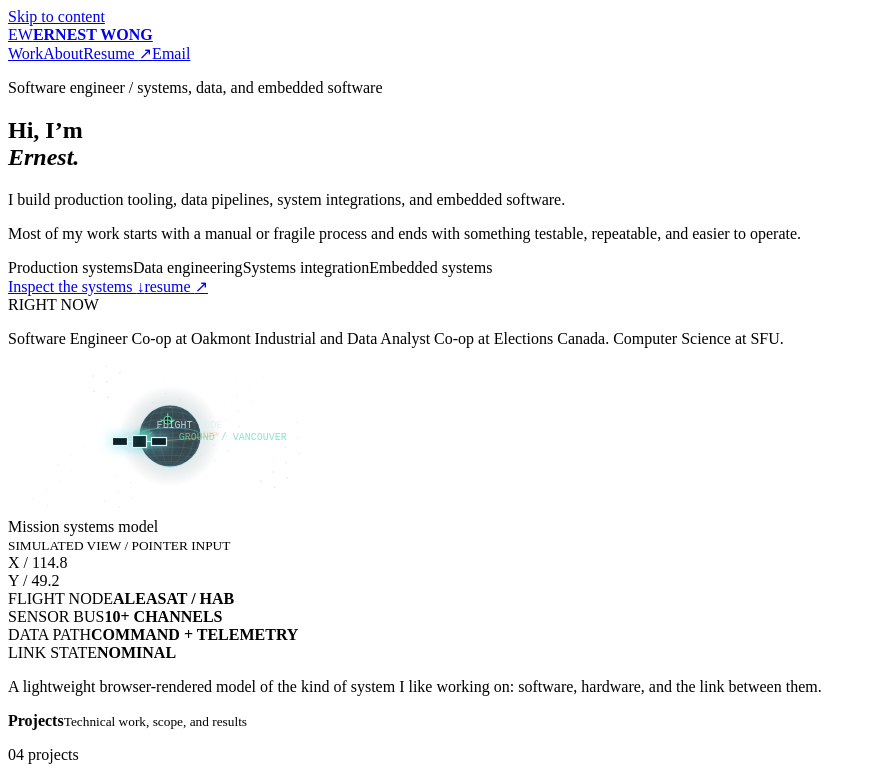
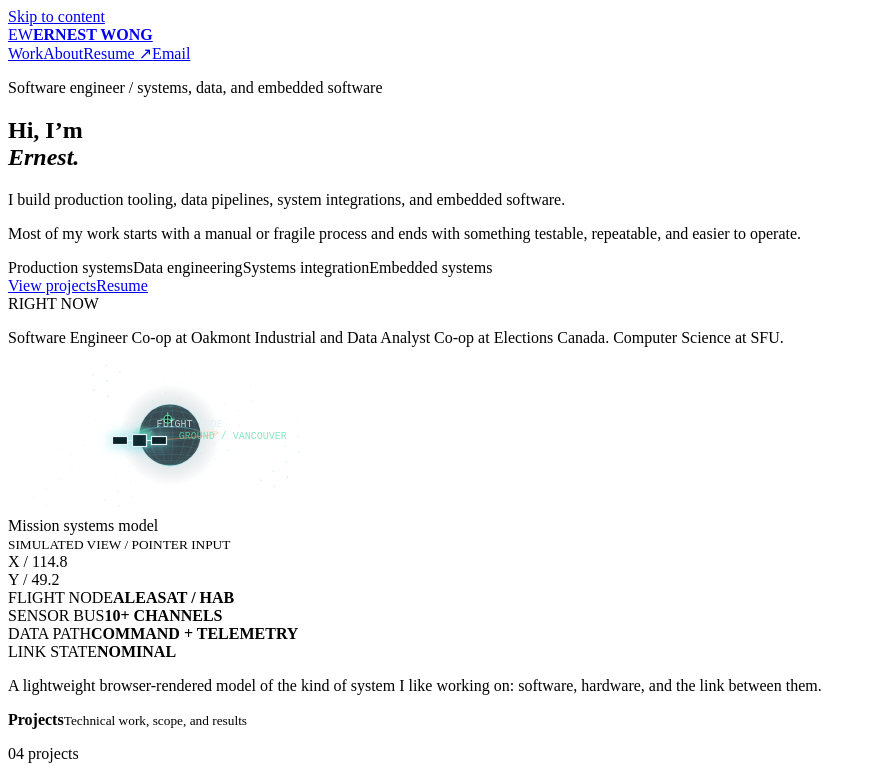
Before and after one commit to jumiknows/portfolio, a React (Vite) app: page / in a window 1280 px wide. Shown: the top 777 px of the page, without its empty margins (0-876 px from the left). Built offline with nearby package versions, Linux system fonts and the light colour scheme; the HTML template or start-up script is replaced by a standard one.

Commit message:
Simplify hero actions

```diff
--- a/src/components/Hero.tsx
+++ b/src/components/Hero.tsx
@@ -1,6 +1,5 @@
 import { links, profile } from '../content'
 import MissionSystems from '../MissionSystems'
-import { Arrow } from './Arrow'
 
 export function Hero() {
   return (
@@ -22,12 +21,8 @@ export function Hero() {
         </div>
 
         <div className="hero-actions">
-          <a className="primary-link" href="#work">
-            Inspect the systems <span aria-hidden="true">↓</span>
-          </a>
-          <a className="plain-link" href={links.resume} target="_blank" rel="noreferrer">
-            resume <Arrow />
-          </a>
+          <a className="primary-link" href="#work">View projects</a>
+          <a className="secondary-link" href={links.resume}>Resume</a>
         </div>
 
         <div className="current-note">
```
